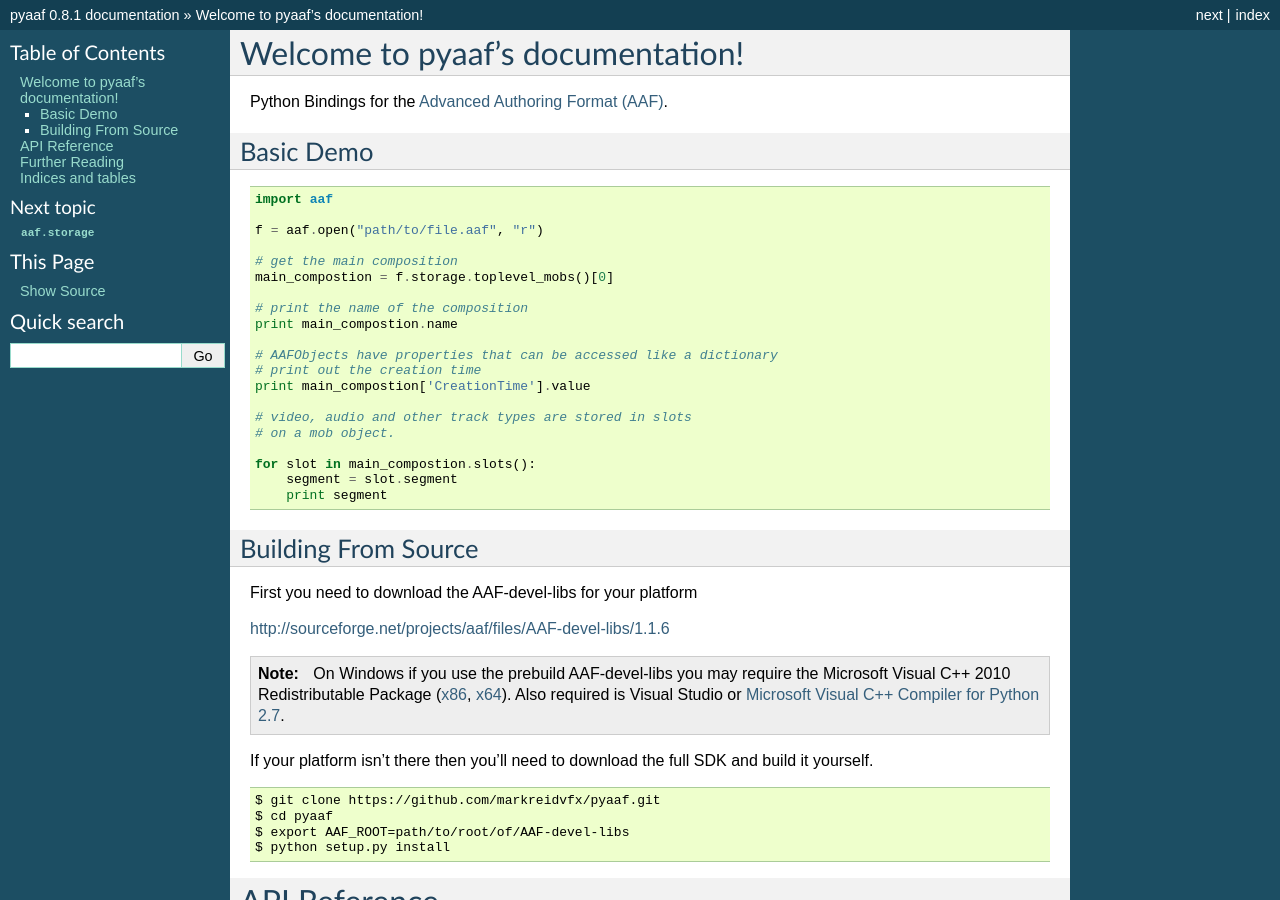
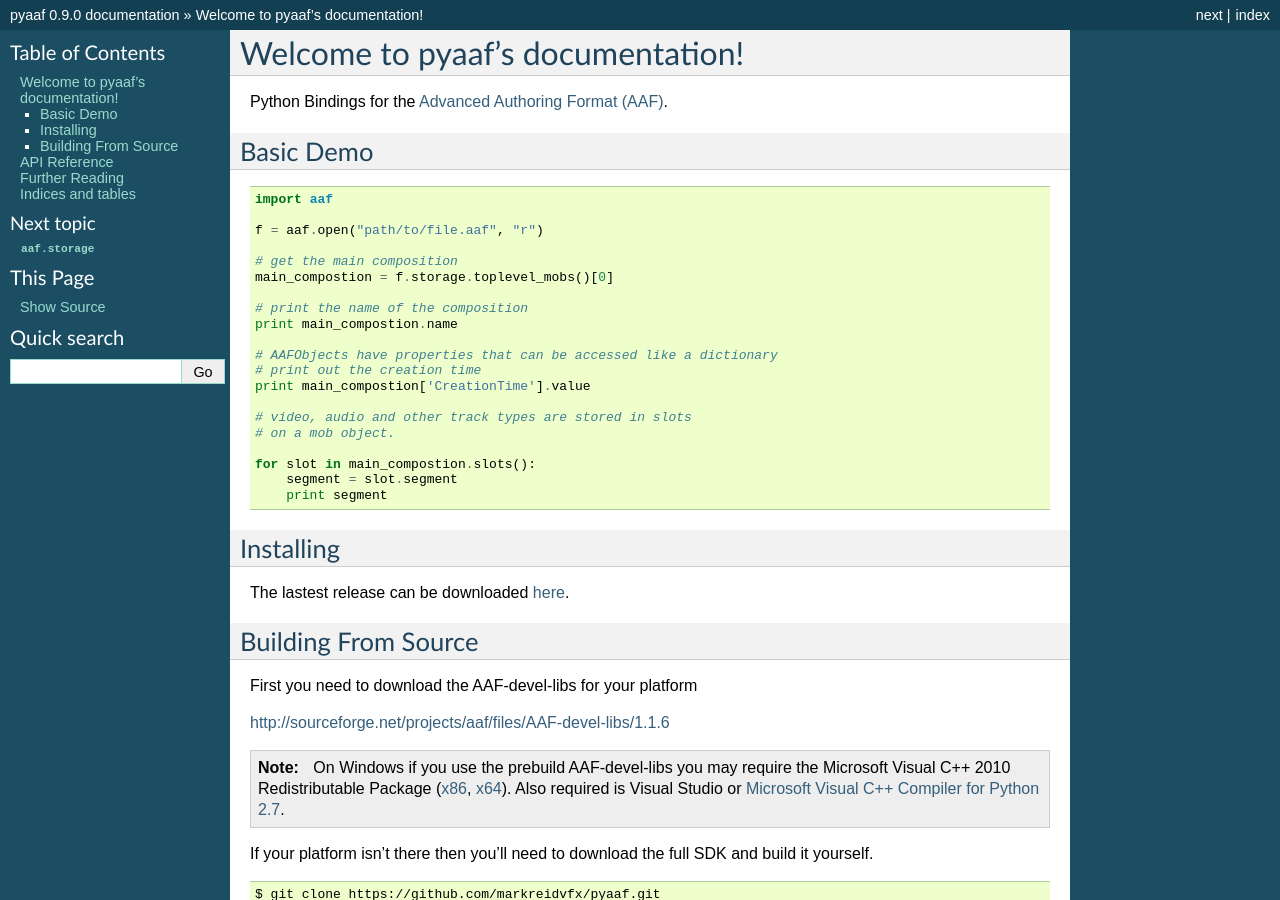
Before and after one commit to markreidvfx/pyaaf, a Sphinx documentation site: the page built from docs/index.rst, in a window 1280 px wide and 900 px high. Built offline with Sphinx 7.4.7, drawn with Linux system fonts in a browser that asks for light colours; some of the changed text lies outside the part shown.

Commit message:
added some release links

```diff
--- a/docs/conf.py
+++ b/docs/conf.py
@@ -49,9 +49,9 @@
 # built documents.
 #
 # The short X.Y version.
-version = '0.8'
+version = '0.9'
 # The full version, including alpha/beta/rc tags.
-release = '0.8.1'
+release = '0.9.0'
 
 # The language for content autogenerated by Sphinx. Refer to documentation
 # for a list of supported languages.
--- a/docs/index.rst
+++ b/docs/index.rst
@@ -35,6 +35,10 @@
         segment = slot.segment
         print segment
 
+Installing
+----------
+The lastest release can be downloaded `here
+<https://github.com/markreidvfx/pyaaf/releases>`_.
 
 Building From Source
 --------------------
```
Also changed, not shown: README.md (+2 -0 lines).
